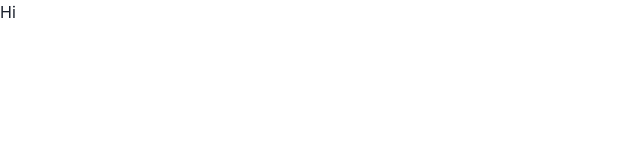
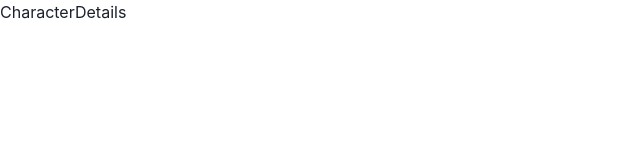
Before and after one commit to Anushka7310/star-wars-characters, a React (Create React App) app: page /character/1 in a window 1280 px wide. Shown: the top 160 px of the page, without its empty margins (0-640 px from the left). Built offline with nearby package versions, Linux system fonts and the light colour scheme.

Commit message:
added routing

```diff
--- a/src/App.js
+++ b/src/App.js
@@ -1,9 +1,20 @@
+import { BrowserRouter, Route, Routes } from "react-router-dom";
+
 import { ChakraProvider } from "@chakra-ui/react";
+import CharacterList from "./components/pages/CharacterList";
+import CharacterDetails from "./components/pages/CharacterDetails";
+import Favourites from "./components/pages/Favourites";
 
 function App() {
   return (
     <ChakraProvider>
-      <h1>Hi</h1>
+      <BrowserRouter>
+        <Routes>
+          <Route path="/" exact element={<CharacterList />} />
+          <Route path="/character/:id" exact element={<CharacterDetails />} />
+          <Route path="/favourites" exact element={<Favourites />} />
+        </Routes>
+      </BrowserRouter>
     </ChakraProvider>
   );
 }
--- /dev/null
+++ b/src/components/pages/CharacterDetails.jsx
@@ -0,0 +1,5 @@
+import React from "react";
+
+export default function CharacterDetails() {
+  return <div>CharacterDetails</div>;
+}
--- /dev/null
+++ b/src/components/pages/CharacterList.jsx
@@ -0,0 +1,5 @@
+import React from "react";
+
+export default function CharacterList() {
+  return <div>Hiiiii</div>;
+}
--- /dev/null
+++ b/src/components/pages/Favourites.jsx
@@ -0,0 +1,5 @@
+import React from "react";
+
+export default function Favourites() {
+  return <div>Favourites</div>;
+}
```
